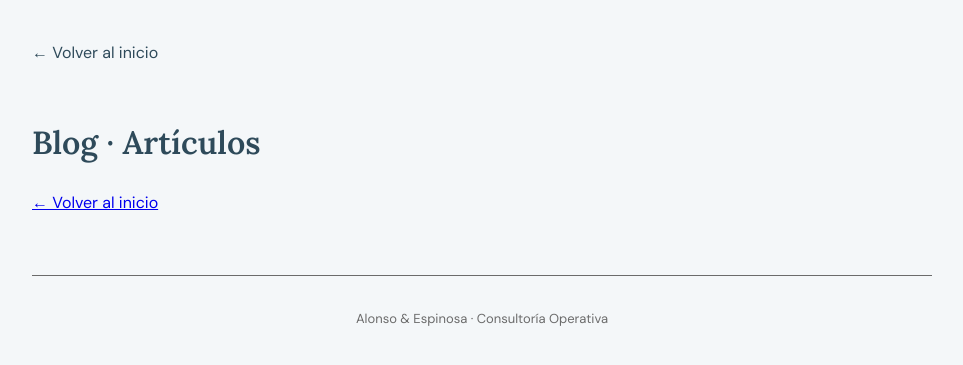
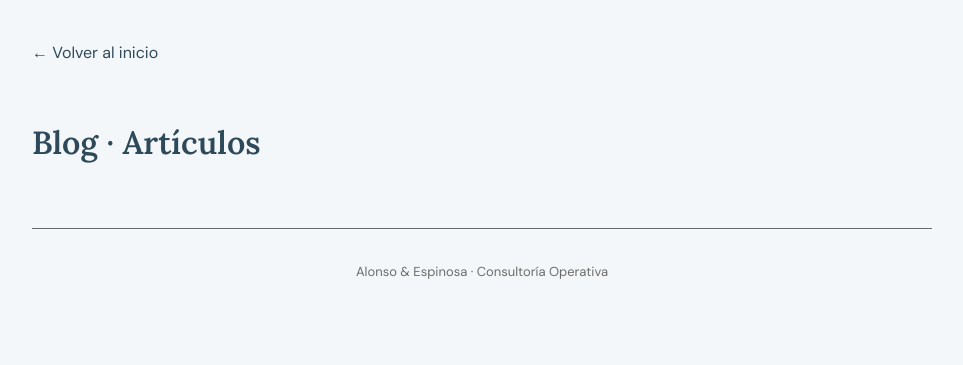
Before and after one commit to alauriela/alonsoespinosa-web, a Jekyll site: the page built from blog.html, in a window 1280 px wide. Shown: the top 365 px of the page, without its empty margins (158-1121 px from the left). Built offline with Jekyll 4.4.1, drawn with Linux system fonts in a browser that asks for light colours.

Commit message:
Update blog.html

```diff
--- a/blog.html
+++ b/blog.html
@@ -8,10 +8,8 @@ title: Blog
 <ul>
   {% for post in site.posts %}
     <li>
-      <a href="{{ post.url }}">{{ post.title }}</a>
-      <span>{{ post.date | date: "%d %B %Y" }}</span>
+      <a href="{{ site.baseurl }}{{ post.url }}">{{ post.title }}</a>
+      <span class="post-date">{{ post.date | date: "%d %B %Y" }}</span>
     </li>
   {% endfor %}
 </ul>
-
-<p><a href="/alonsoespinosa-web/">← Volver al inicio</a></p>
```
